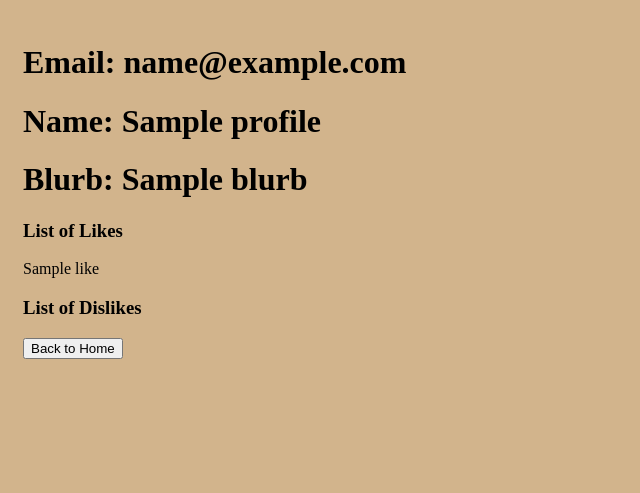
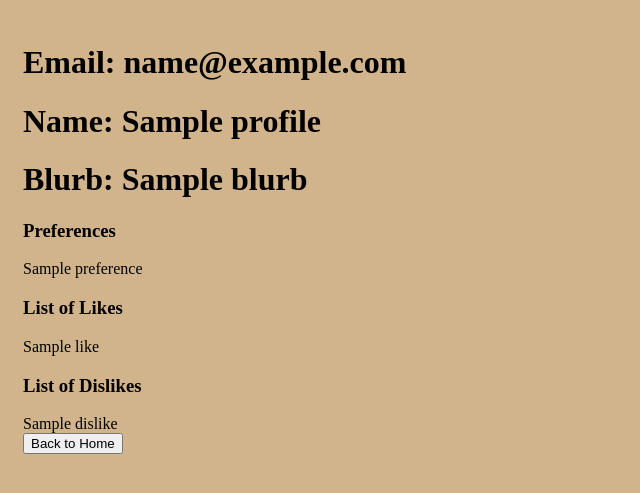
Before and after one commit to TwinStreets/final_project, a Python web app: template templates/myprofile.html in a window 1280 px wide. Shown: the top 493 px of the page, without its empty margins (0-640 px from the left). Run offline with Jinja, Linux system fonts and the light colour scheme; the template is opened without the code that fills it: most values are stand-ins (such as "Sample title", 1, 10 or a date in 2020).

Commit message:
separates likes and dislikes

```diff
--- a/stylesheets/style.css
+++ b/stylesheets/style.css
@@ -45,7 +45,6 @@ section{
 
 .selected {
 
-.selected{
   color: blue;
 
 }
--- a/templates/artist_page.html
+++ b/templates/artist_page.html
@@ -18,10 +18,10 @@
               <br><br>
 
               <!-- TODO: Attach a click handler to each of these buttons -->
-              <a class='likeButton' onclick="clickLike('liked', '{{artist.key.urlsafe()}}')">
+              <a class='like-button' onclick="clickLike('liked', '{{artist.key.urlsafe()}}')">
                 <i class="material-icons">thumb_up</i>
               </a>
-              <a class='dislikeButton' onclick="clickLike('disliked', '{{artist.key.urlsafe()}}')">
+              <a class='dislike-button' onclick="clickLike('disliked', '{{artist.key.urlsafe()}}')">
                 <i class="material-icons">thumb_down</i>
               </a>
 
--- a/templates/myprofile.html
+++ b/templates/myprofile.html
@@ -13,13 +13,23 @@
 <h1> Name: {{profile.name}}</h1>
 <h1> Blurb: {{profile.blurb}}</h1>
 
+<h3>Preferences</h3>
+
+{% for p in preferences %}
+{{p}} <br>
+{% endfor %}
 
     <h3>List of Likes</h3>
 
     {% for l in likes %}
     {{l}} <br>
     {% endfor %}
+
     <h3>List of Dislikes</h3>
+
+    {% for d in dislikes %}
+    {{d}} <br>
+    {% endfor %}
 
 
 <input type="button" onclick="location.href='/';" value="Back to Home" /> <br>
```
Also changed, not shown: main.py (+6 -2 lines).
